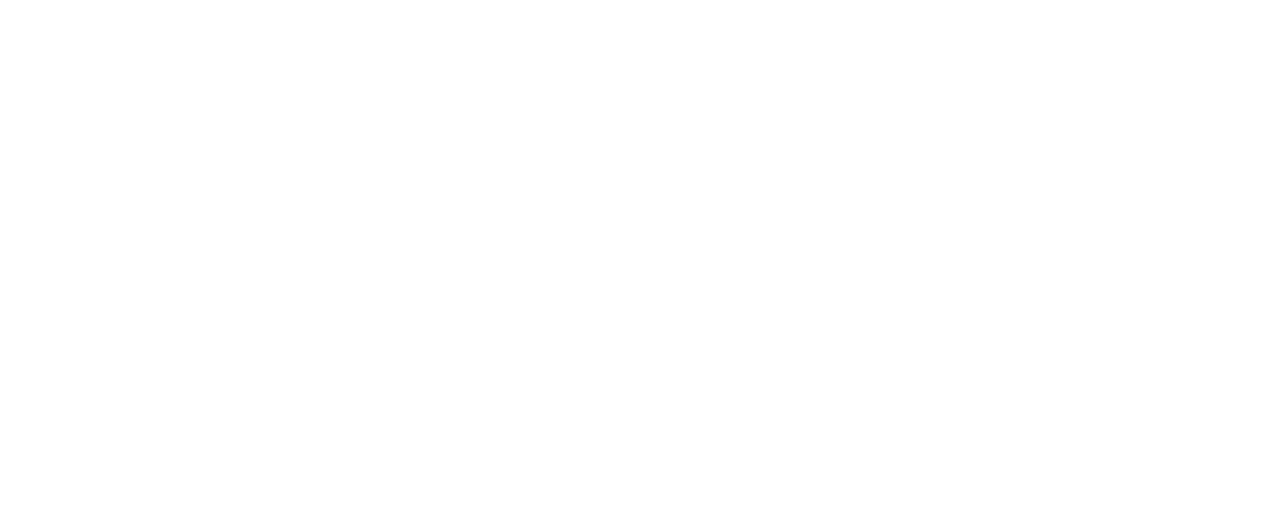
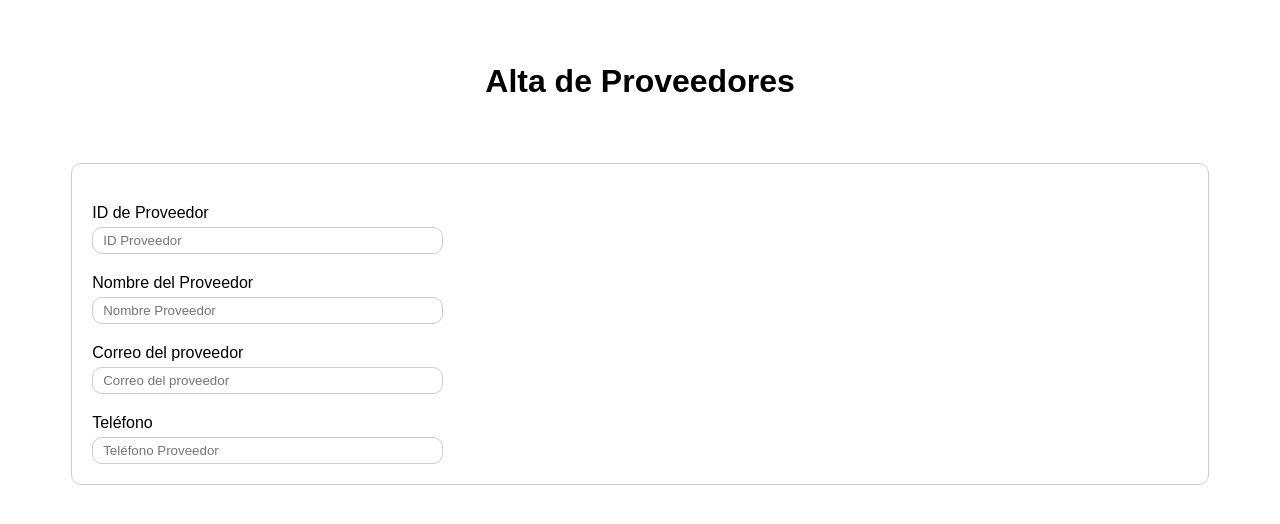
Before and after one commit to schietekat/punto_venta_pruebas, an Angular app in the folder venta/: page /proveedores in a window 1280 px wide. Before the commit this address led to /. Shown: the top 524 px of the page. Built offline with nearby package versions, Linux system fonts and the light colour scheme.

Commit message:
Componente proveedores creado

```diff
--- a/venta/src/app/app-routing.module.ts
+++ b/venta/src/app/app-routing.module.ts
@@ -6,6 +6,7 @@
 import { ReportesComponent } from './reportes/reportes.component';
 import { ComprasComponent } from './compras/compras.component';
 import { RegistroComponent } from './inventario/registro/registro.component';
+import { ProveedoresComponent } from './inventario/proveedores/proveedores.component';
 
 const routes: Routes = [
   { path: 'home', component: HomePageComponent },
@@ -14,6 +15,7 @@
   { path: 'reportes', component: ReportesComponent },
   { path: 'compras', component: ComprasComponent },
   { path: 'alta-inventario', component: RegistroComponent },
+  { path: 'proveedores', component: ProveedoresComponent},
   { path: '', redirectTo: '/home', pathMatch: 'full' }
 ];
 
--- a/venta/src/app/app.module.ts
+++ b/venta/src/app/app.module.ts
@@ -10,6 +10,7 @@
 import { ComprasComponent } from './compras/compras.component';
 import { RegistroComponent } from './inventario/registro/registro.component';
 import { ConsultaComponent } from './inventario/consulta/consulta.component';
+import { ProveedoresComponent } from './inventario/proveedores/proveedores.component';
 
 @NgModule({
   declarations: [
@@ -20,7 +21,8 @@
     ReportesComponent,
     ComprasComponent,
     RegistroComponent,
-    ConsultaComponent
+    ConsultaComponent,
+    ProveedoresComponent
   ],
   imports: [
     BrowserModule,
--- a/venta/src/app/inventario/inventario.component.css
+++ b/venta/src/app/inventario/inventario.component.css
@@ -1,7 +1,7 @@
 
 h1 {
 	text-align: center;
-	margin-top: 10%;
+	margin-top: 5%;
 }
 
 .inventario--container {
@@ -43,3 +43,25 @@
 .margin--left--button {
 	margin-left: 5%;
 }
+
+
+
+.proveedores {
+	display: block;
+	width: 35%;
+	margin-top: 5%;
+	margin-bottom: 5%;
+	margin-left: 22.5%;
+	border: 1px solid rgb(2, 132, 150);
+	text-align: center;
+	padding: 5% 10%;
+	font-size: 1.3em;
+	border-radius: 25px;
+}
+
+.proveedores:hover {
+	-webkit-box-shadow: 10px 10px 31px -15px rgba(0,0,0,0.75);
+	-moz-box-shadow: 10px 10px 31px -15px rgba(0,0,0,0.75);
+	box-shadow: 10px 10px 31px -15px rgba(0,0,0,0.75);
+	cursor: pointer;
+}
--- a/venta/src/app/inventario/inventario.component.html
+++ b/venta/src/app/inventario/inventario.component.html
@@ -12,3 +12,9 @@
 	</div>
 
 </div>
+
+<div class="proveedores" routerLink="/proveedores">
+
+	<p>Proveedores</p>
+
+</div>
--- /dev/null
+++ b/venta/src/app/inventario/proveedores/proveedores.component.css
@@ -0,0 +1,31 @@
+
+h1 {
+	text-align: center;
+	margin: 5% 0;
+}
+
+.formulario {
+	margin: 5% 5%;
+	border: 1px solid #cccccc;
+	border-radius: 10px;
+	padding: 20px;
+}
+
+.campo {
+	margin-top: 20px;
+}
+
+.campo label {
+	display: block;
+	width: 20%;
+	margin-right: 80%;
+	/* font-size: .8em; */
+	margin-bottom: 5px;
+}
+
+.campo input {
+	padding: 5px 10px;
+	border: 1px solid #cccccc;
+	border-radius: 10px;
+	width: 30%;
+}
--- /dev/null
+++ b/venta/src/app/inventario/proveedores/proveedores.component.html
@@ -0,0 +1,27 @@
+
+<h1>Alta de Proveedores</h1>
+
+<div class="formulario">
+
+	<div class="campo">
+		<label for="id_proveedor">ID de Proveedor</label>
+		<input type="text" name="id_proveedor" id="id_proveedor" placeholder="ID Proveedor">
+	</div>
+
+	<div class="campo">
+		<label for="nombre_proveedor">Nombre del Proveedor</label>
+		<input type="text" name="nombre_proveedor" id="nombre_proveedor" placeholder="Nombre Proveedor">
+	</div>
+
+	<div class="campo">
+		<label for="email_proveedor">Correo del proveedor</label>
+		<input type="email" name="email_proveedor" id="email_proveedor" placeholder="Correo del proveedor">
+	</div>
+
+
+	<div class="campo">
+		<label for="telefono_proveedor">Teléfono</label>
+		<input type="text" name="telefono_proveedor" id="telefono_proveedor" placeholder="Teléfono Proveedor">
+	</div>
+
+</div>
--- /dev/null
+++ b/venta/src/app/inventario/proveedores/proveedores.component.ts
@@ -0,0 +1,15 @@
+import { Component, OnInit } from '@angular/core';
+
+@Component({
+  selector: 'app-proveedores',
+  templateUrl: './proveedores.component.html',
+  styleUrls: ['./proveedores.component.css']
+})
+export class ProveedoresComponent implements OnInit {
+
+  constructor() { }
+
+  ngOnInit() {
+  }
+
+}
--- a/venta/src/app/inventario/registro/registro.component.html
+++ b/venta/src/app/inventario/registro/registro.component.html
@@ -9,15 +9,33 @@
 	</div>
 
 	<div class="campo">
+		<label for="precio_producto">Precio de Producto</label>
+		<input type="number" name="precio_producto" id="precio_producto" placeholder="Precio Producto">
+	</div>
+
+	<div class="campo">
+		<label for="costo_producto">Costo de Producto</label>
+		<input type="number" name="costo_producto" id="costo_producto" placeholder="Costo Producto">
+	</div>
+
+
+	<div class="campo">
 		<label for="cantidad">Unidad</label>
 		<input type="text" name="cantidad" id="cantidad" placeholder="Unidades a registrar">
 	</div>
 
 	<div class="campo">
-		<label for="precio_producto">Precio de Producto</label>
-		<input type="text" name="precio" id="precio" placeholder="Precio de Producto">
+		<label for="categoria">Categoría</label>
+		<input type="text" name="categoria" id="categoria" placeholder="Categoría">
+	</div>
+
+	<div class="campo">
+		<label for="proveedor">Proveedor</label>
+		<input type="text" name="proveedor" id="proveedor" placeholder="Proveedor">
 	</div>
 
 
 
+
+
 </div>
--- a/venta/src/environments/environment.ts
+++ b/venta/src/environments/environment.ts
@@ -3,7 +3,7 @@
 // The list of file replacements can be found in `angular.json`.
 
 export const environment = {
-  production: false
+	production: false
 };
 
 /*
```
Also changed, not shown: 1 other file (tests, documents, lock files or other folders).
